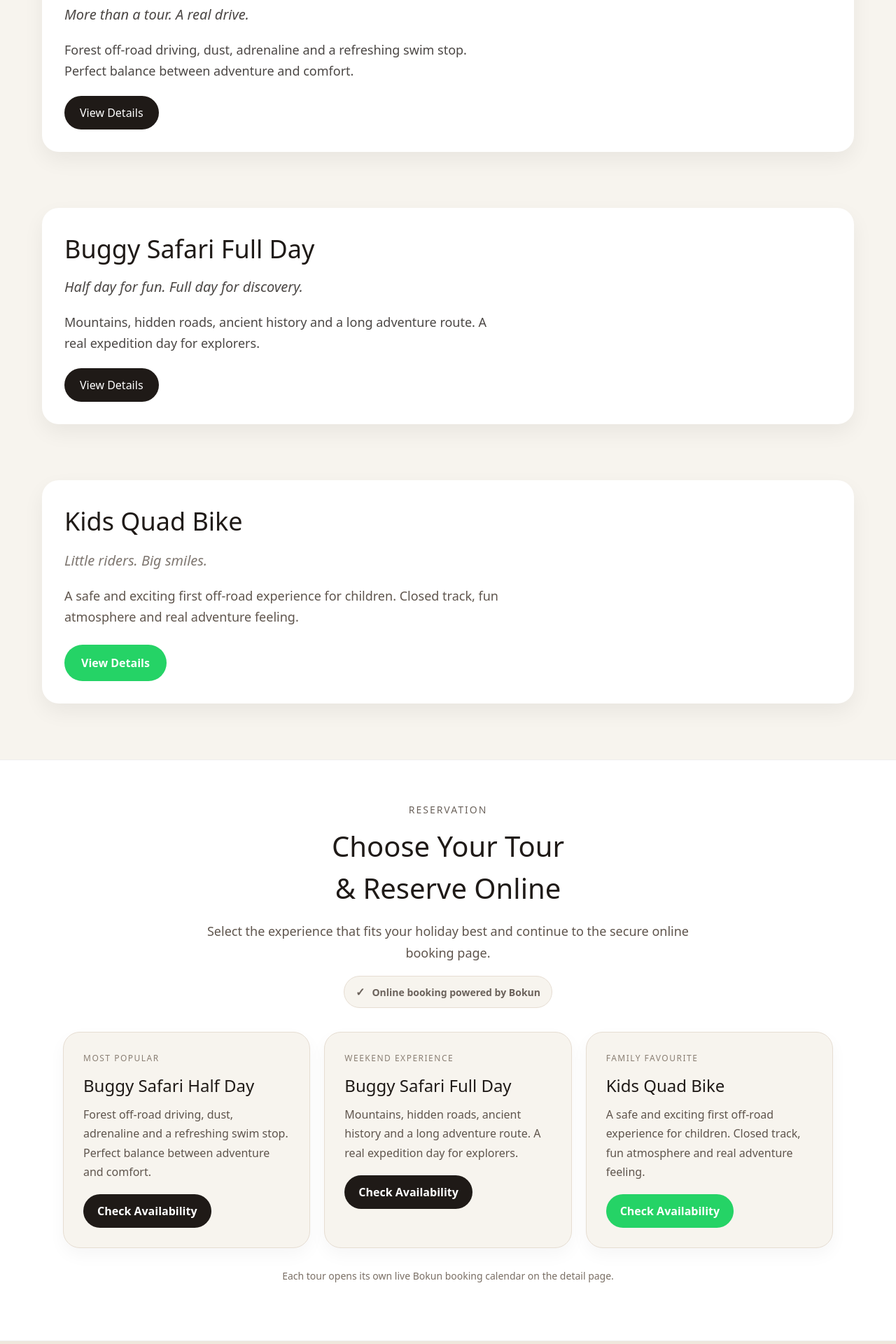
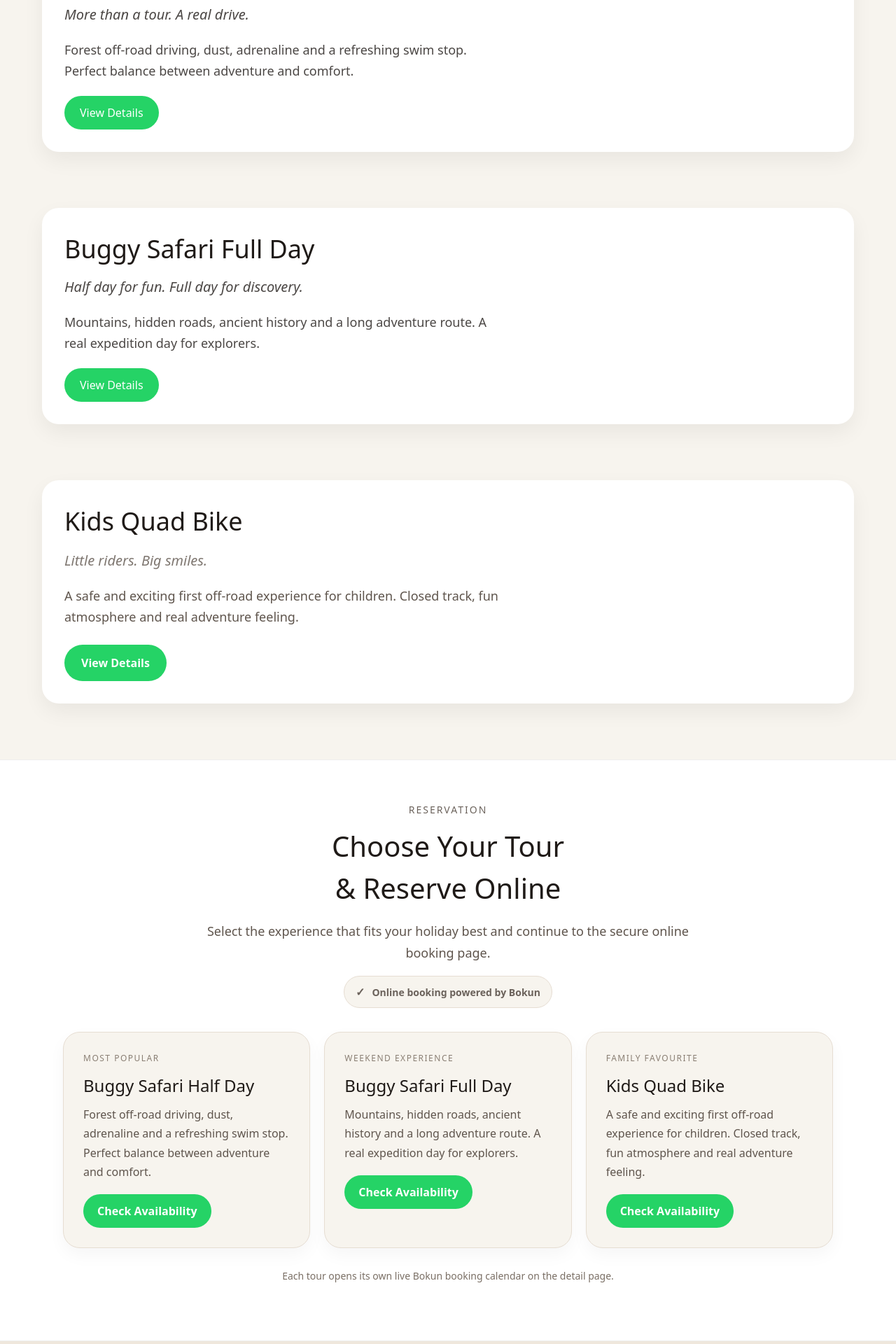
Before and after one commit to comendrive-a11y/comendrive-a11y, a Next.js app: page / in a window 1280 px wide. Shown: the part 1060-2980 px from the top of the page at 70% size. Built offline with nearby package versions, Linux system fonts and the light colour scheme.

Commit message:
Update page.tsx

```diff
--- a/app/page.tsx
+++ b/app/page.tsx
@@ -455,7 +455,7 @@ justifyContent: "center",
             style={{
               display: "inline-block",
               marginTop: "20px",
-              background: "#1f1a17",
+              background: "#25D366",
               color: "#fff",
               padding: "12px 22px",
               borderRadius: "999px",
@@ -507,7 +507,7 @@ justifyContent: "center",
             style={{
               display: "inline-block",
               marginTop: "20px",
-              background: "#1f1a17",
+              background: "#25D366",
               color: "#fff",
               padding: "12px 22px",
               borderRadius: "999px",
@@ -719,7 +719,7 @@ justifyContent: "center",
           href="/buggy-half-day"
           style={{
             display: "inline-block",
-            background: "#1f1a17",
+            background: "#25D366",
             color: "#fff",
             padding: "12px 20px",
             borderRadius: "999px",
@@ -778,7 +778,7 @@ justifyContent: "center",
           href="/buggy-full-day"
           style={{
             display: "inline-block",
-            background: "#1f1a17",
+            background: "#25D366",
             color: "#fff",
             padding: "12px 20px",
             borderRadius: "999px",
```
